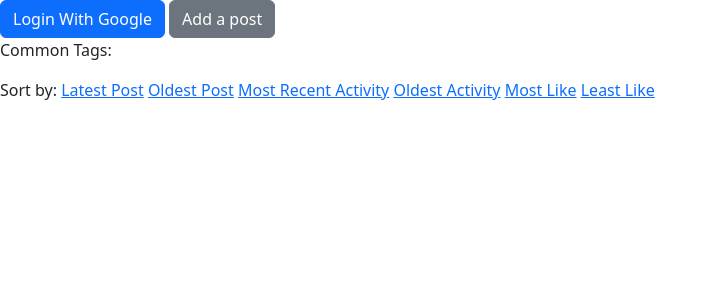
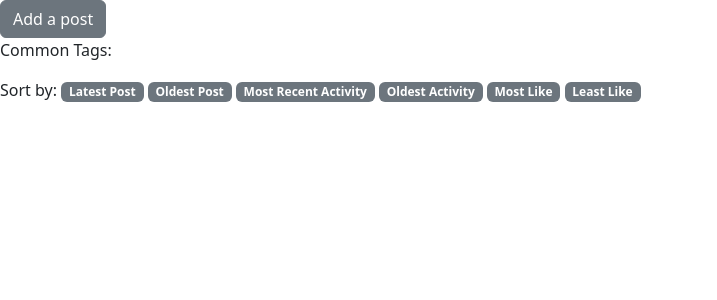
Before and after one commit to chanon-lim/exercise4-group9, a Django app: template templates/forum/forum.html in a window 1280 px wide. Shown: the part 56-356 px from the top of the page, without its empty margins (0-717 px from the left). Run offline with Django 4.2, Linux system fonts and the light colour scheme; the template is opened without the code that fills it, so the values that code supplies are empty; some libraries are stand-ins or nearby versions.

Commit message:
Add badge

```diff
--- a/static/css/style.css
+++ b/static/css/style.css
@@ -3,6 +3,16 @@ body {
 
 }
 
+a {
+    text-decoration: none !important;
+}
+
+a:hover {
+    color: #939393 !important;
+}
+
 .bootstrap-tagsinput .tag {
     background-color: blue;
 }
+
+.sort-order
--- a/templates/forum/forum.html
+++ b/templates/forum/forum.html
@@ -2,32 +2,24 @@
 {% load socialaccount %}
 
 {% block content %}
-    {% if user.is_authenticated %}
-        <p>Welcome, You are logged in as {{ user.username }}</p>
-    {% else %}
-        <a class="btn btn-primary" href="{% provider_login_url 'google' %}">
-            Login With Google
-        </a>
-    {% endif %}
-
     <a class="btn btn-secondary" href="{% url 'post_create' %}">
         Add a post
     </a>
 
     <p>Common Tags:
         {% for tag in common_tags %}
-            <a href="{% url 'tag_view' tag.slug %}" class="">{{ tag }}</a>
+            <a class="badge rounded-pill bg-light text-dark" href="{% url 'tag_view' tag.slug %}">#{{ tag }}</a>
         {% endfor %}
     </p>
 
     <p>
         Sort by:
-        <a href="{% url 'forum' %}?order_by=latest_post">Latest Post</a>
-        <a href="{% url 'forum' %}?order_by=oldest_post">Oldest Post</a>
-        <a href="{% url 'forum' %}?order_by=most_recent_activity">Most Recent Activity</a>
-        <a href="{% url 'forum' %}?order_by=oldest_activity">Oldest Activity</a>
-        <a href="{% url 'forum' %}?order_by=most_like">Most Like</a>
-        <a href="{% url 'forum' %}?order_by=least_like">Least Like</a>
+        <a class="badge bg-secondary" href="{% url 'forum' %}?order_by=latest_post">Latest Post</a>
+        <a class="badge bg-secondary" href="{% url 'forum' %}?order_by=oldest_post">Oldest Post</a>
+        <a class="badge bg-secondary" href="{% url 'forum' %}?order_by=most_recent_activity">Most Recent Activity</a>
+        <a class="badge bg-secondary" href="{% url 'forum' %}?order_by=oldest_activity">Oldest Activity</a>
+        <a class="badge bg-secondary" href="{% url 'forum' %}?order_by=most_like">Most Like</a>
+        <a class="badge bg-secondary" href="{% url 'forum' %}?order_by=least_like">Least Like</a>
     </p>
 
     {% for post in posts %}
@@ -36,7 +28,7 @@
                 <h3 class="card-title">{{ post.title }}</h3>
                 <h5 class="card-subtitle mb-2 text-muted">{{ post.created_on }}</h5>
                 {% for tag in post.tags.all %}
-                    <a href="{% url 'tag_view' tag.slug %}" class="">#{{ tag }}</a>
+                    <a class="badge rounded-pill bg-light text-dark" href="{% url 'tag_view' tag.slug %}">#{{ tag }}</a>
                 {% endfor %}
                 <p class="card-text">{{ post.content }}</p>
                 <p>{{ post.like.count }} likes</p>
--- a/templates/forum/post_detail.html
+++ b/templates/forum/post_detail.html
@@ -7,7 +7,7 @@
             <h1 class="card-title">{{ post.title }}</h1>
             <h5 class="card-subtitle mb-2 text-muted">Last Updated: {{ post.updated_on }}</h5>
             {% for tag in post.tags.all %}
-                <a href="{% url 'tag_view' tag.slug %}" class="">#{{ tag }}</a>
+                <a class="badge rounded-pill bg-primary" href="{% url 'tag_view' tag.slug %}">#{{ tag }}</a>
             {% endfor %}
             <p class="card-text">{{ post.content }}</p>
             {% if request.user == post.user %}
```
